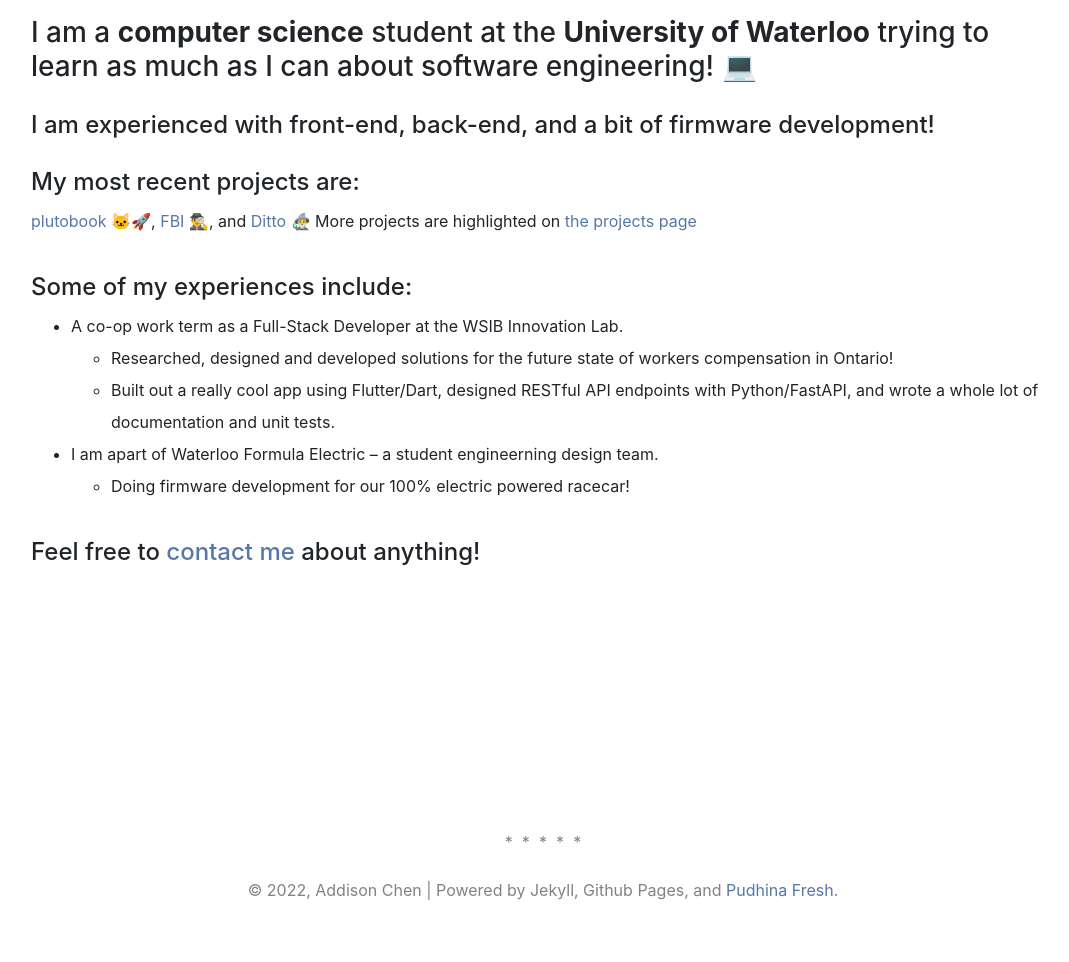
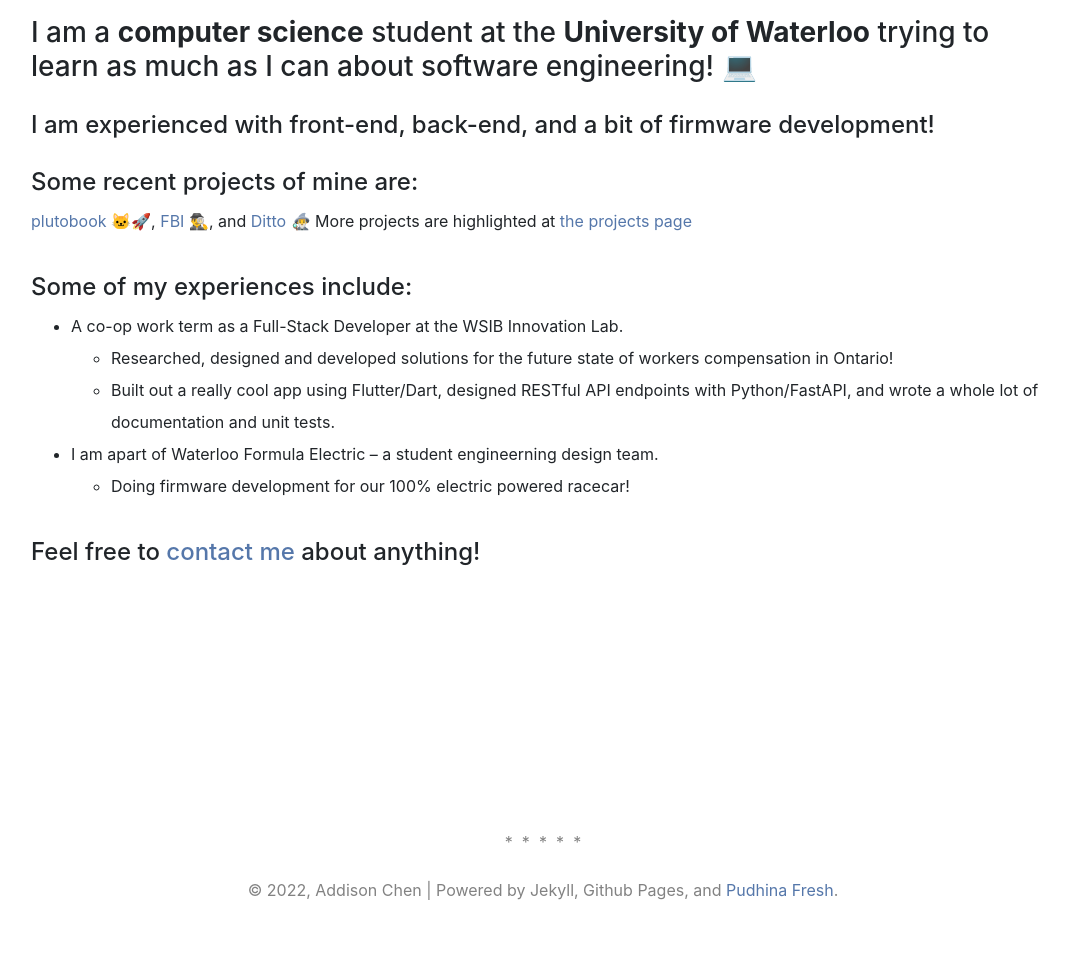
Before and after one commit to addison-ch/addison-ch.github.io, a Jekyll site: the page built from index.md, in a window 1280 px wide. Shown: the part 602-1564 px from the top of the page, without its empty margins (97-1166 px from the left). Built offline with Jekyll 4.4.1, drawn with Linux system fonts in a browser that asks for light colours; nearby versions of some CDN libraries; a style sheet for code colours, icons or effects is not loaded.

Commit message:
Update index.md

```diff
--- a/index.md
+++ b/index.md
@@ -15,9 +15,10 @@
 
 #### I am experienced with front-end, back-end, and a bit of firmware development!
 
-#### My most recent projects are:
+#### Some recent projects of mine are:
 <a href="https://github.com/addison-ch/plutobook" target="_blank"> plutobook </a> 🐱‍🚀, <a href="https://github.com/addison-ch/FBI" target="_blank"> FBI </a> 🕵️‍♂️, and <a href="https://github.com/addison-ch/Ditto" target="_blank"> Ditto </a> 🧙‍♂️
-More projects are highlighted on <a href="/projects" target="_blank">the projects page</a>
+More projects are highlighted at <a href="/projects" target="_blank">the projects page</a>
+
 #### Some of my experiences include:
 - A co-op work term as a Full-Stack Developer at the WSIB Innovation Lab.
   - Researched, designed and developed solutions for the future state of workers compensation in Ontario!
```
